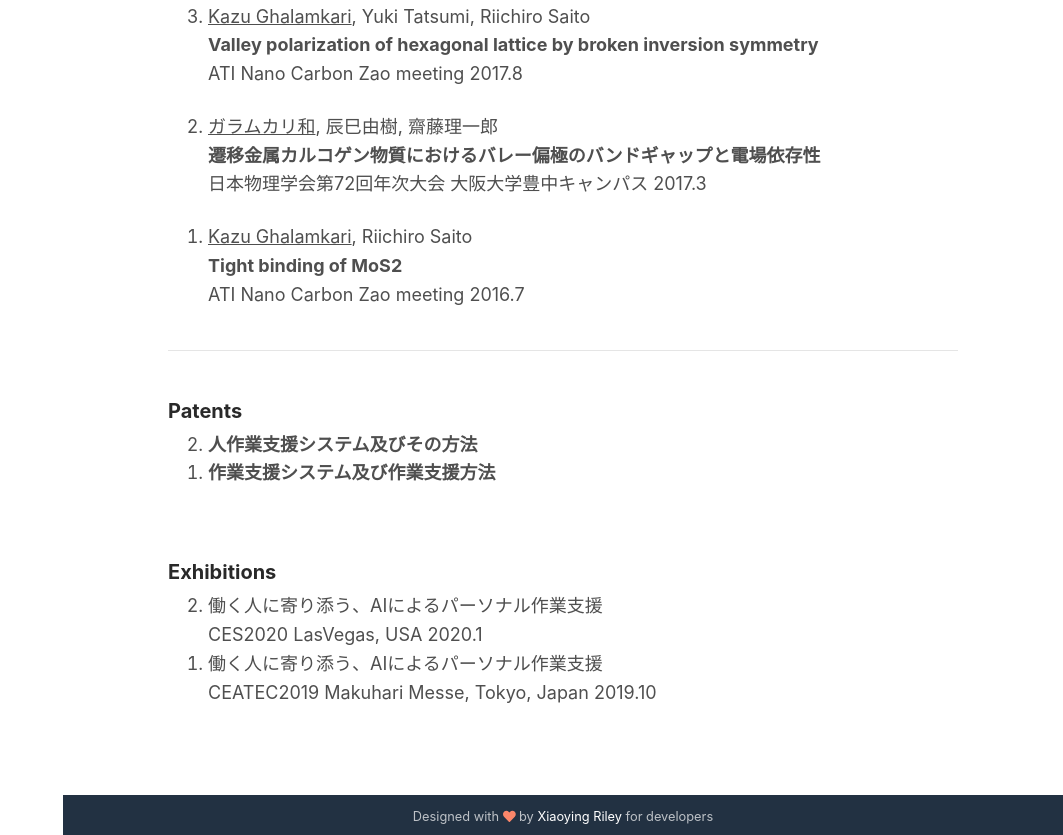
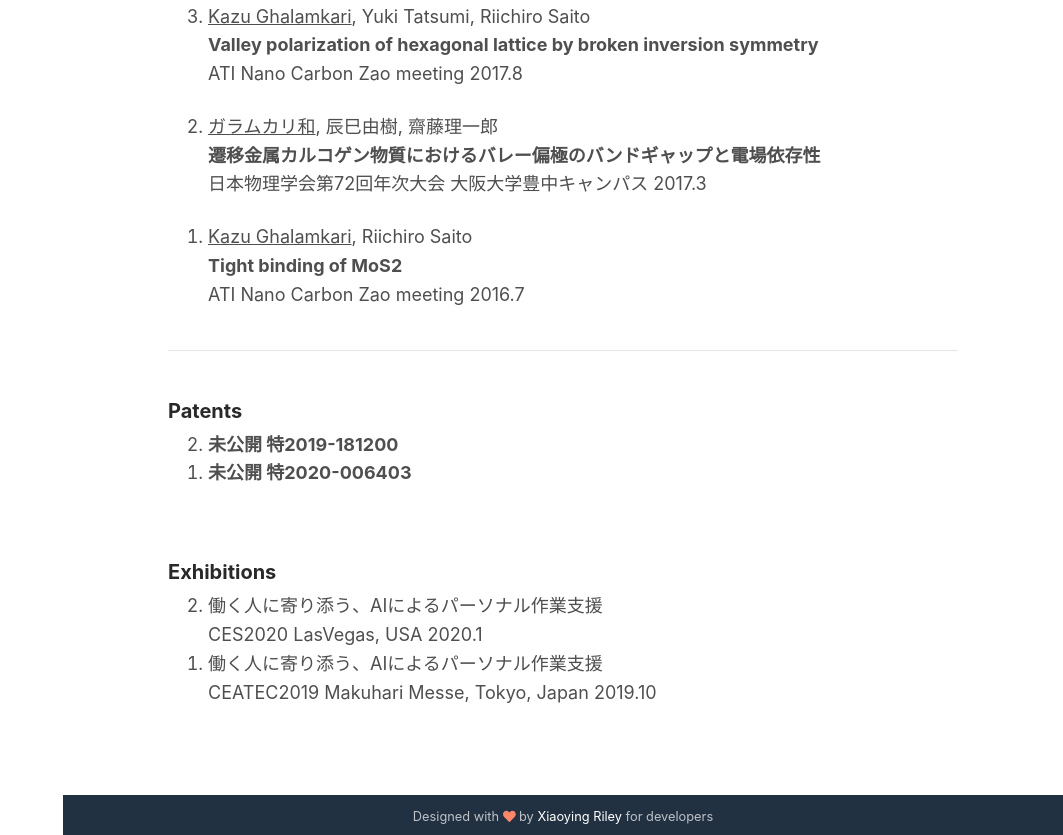
Before and after one commit to gkazunii/gkazunii.github.io, a plain HTML site: page publications.html in a window 1280 px wide. Shown: the part 1431-2266 px from the top of the page, without its empty margins (217-1280 px from the left). Drawn offline with Linux system fonts and the light colour scheme.

Commit message:
Update publications.html

```diff
--- a/publications.html
+++ b/publications.html
@@ -169,10 +169,10 @@
 			    <h5 class="mt-5">Patents</h5>
 			    <ol reversed>
 				    <li>
-						<b>人作業支援システム及びその方法</b><br>
+						<b>未公開 特2019-181200</b><br>
 				</li>
 				    <li>
-						<b>作業支援システム及び作業支援方法</b><br>
+						<b>未公開 特2020-006403</b><br>
 				</li>
 					<br>
 				</ol>
```
